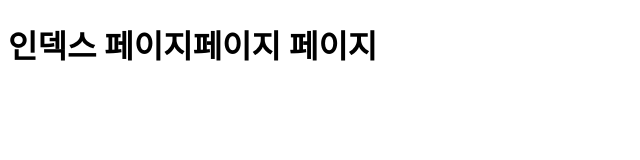
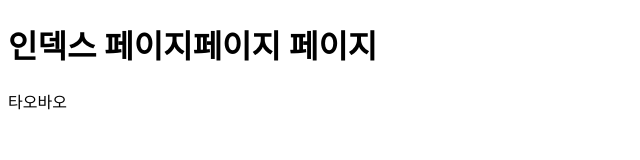
Before and after one commit to ryanjm8/testzzz, a plain HTML site: page index.html in a window 1280 px wide. Shown: the full height of the page, 0-640 px from the left. Drawn offline with Linux system fonts and the light colour scheme.

Commit message:
타오바오 추가됨

```diff
--- a/index.html
+++ b/index.html
@@ -8,6 +8,7 @@
 <body>
     <div class="container">
         <h1>인덱스 페이지페이지 페이지</h1>
+        <p>타오바오</p>
     </div>
 </body>
 </html>
```
